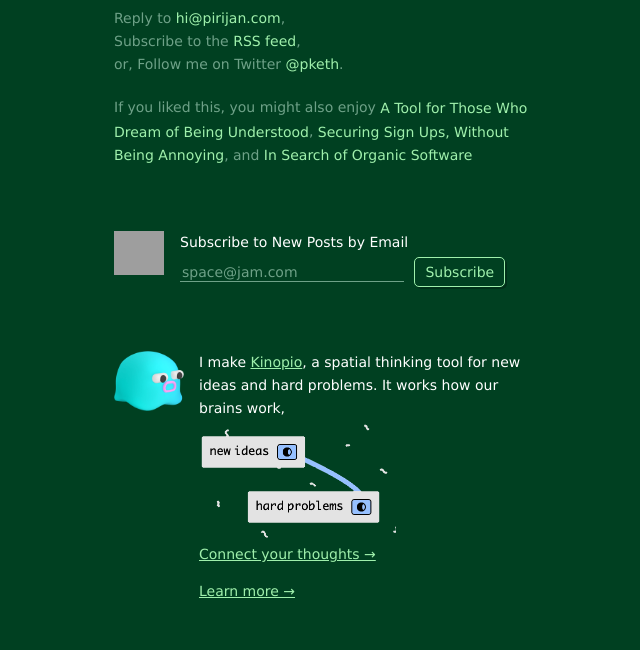
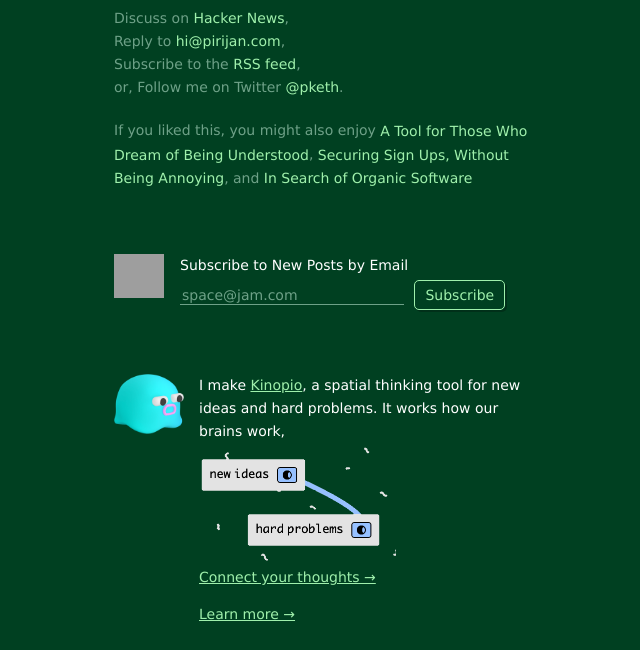
Before and after one commit to pketh/pketh.github.io, a Jekyll site: the page built from _posts/2023-09-05-kinopio-ios.md, in a window 1280 px wide and 900 px high, scrolled down 2918 px, cut to the strip 250-900 px from the top of the window. Shown: the whole strip, without its empty margins (456-1096 px from the left). Built offline with Jekyll 4.4.1, drawn with Linux system fonts in a browser that asks for light colours; some of the changed lines change nothing that is shown; grey boxes are pictures that could not be loaded.

Commit message:
add hn to post

```diff
--- a/_posts/2023-09-05-kinopio-ios.md
+++ b/_posts/2023-09-05-kinopio-ios.md
@@ -3,6 +3,7 @@ layout: post
 title:  "The Hybrid Architecture of Kinopio for iOS"
 image: "https://updates.kinopio.club/ios-app-title.jpg"
 tags: kinopio engineering
+hackernews: https://news.ycombinator.com/item?id=37404820
 ---
 
 <p>
```
